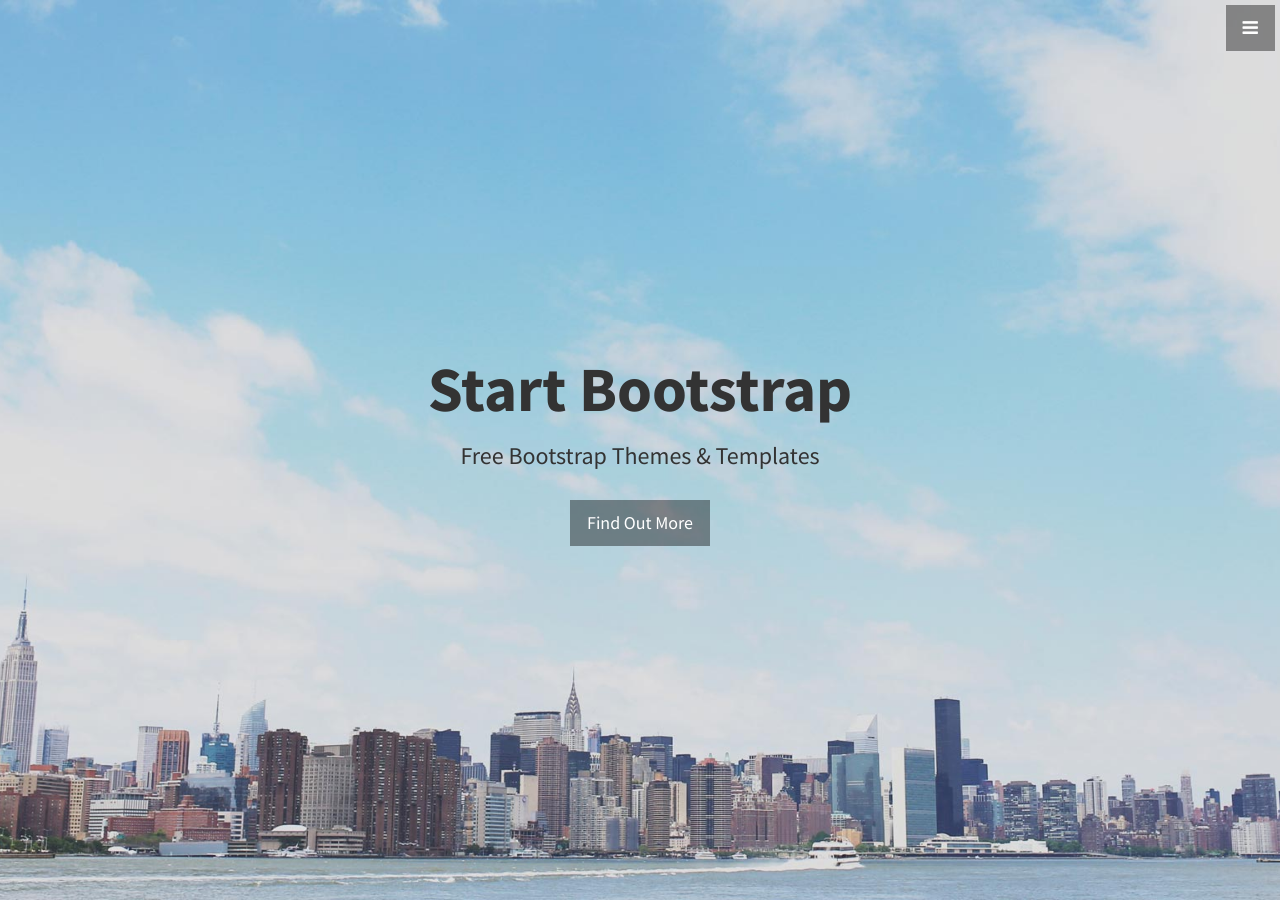
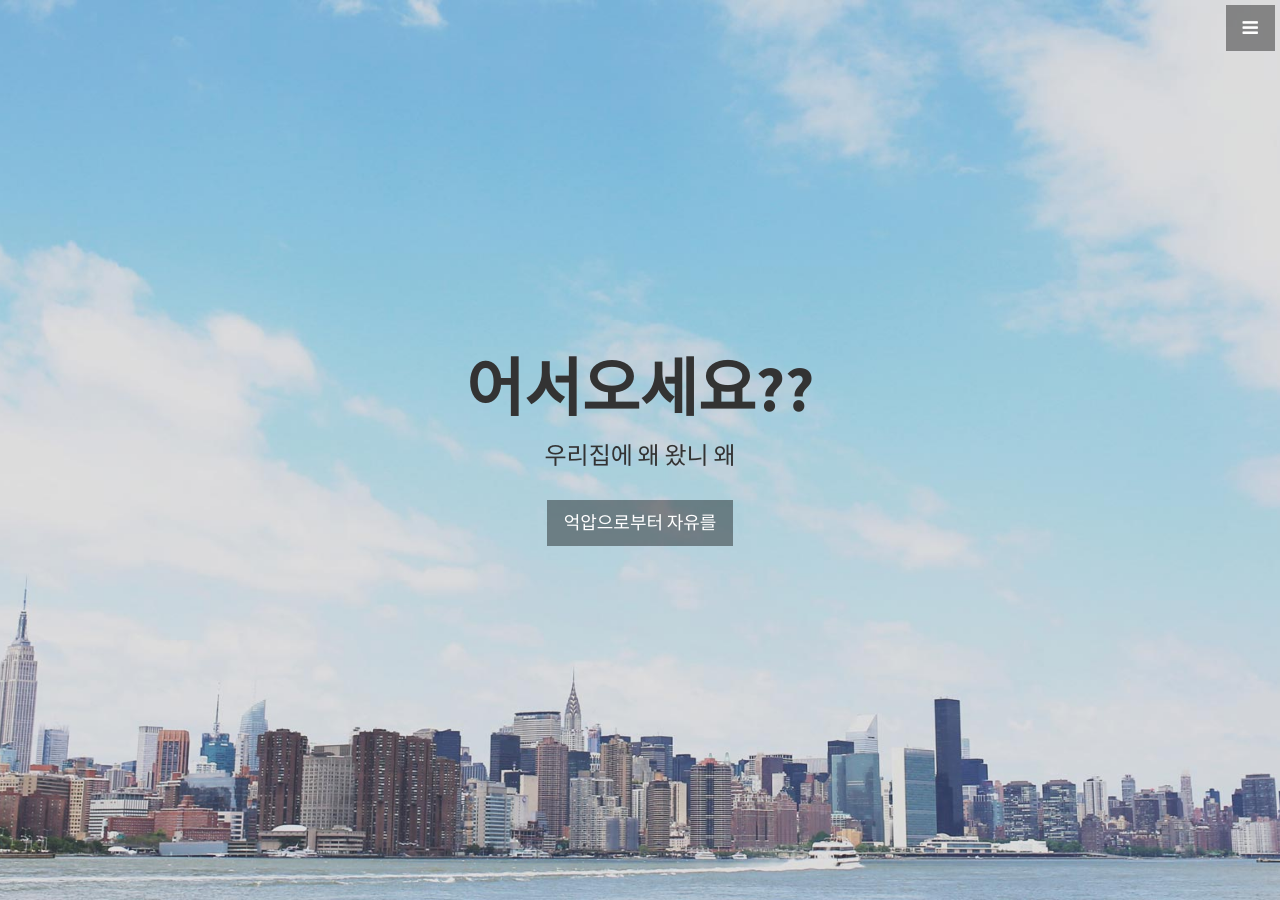
Before and after one commit to freedomfromoppression/freedomfromoppression.github.io, a Jekyll site: the page built from index.html, in a window 1280 px wide and 900 px high. Built offline with Jekyll 4.4.1, drawn with Linux system fonts in a browser that asks for light colours.

Commit message:
Update header.html

```diff
--- a/_includes/header.html
+++ b/_includes/header.html
@@ -1,8 +1,8 @@
 <header id="top" class="header">
   <div class="text-vertical-center">
-    <h1>Start Bootstrap</h1>
-    <h3>Free Bootstrap Themes &amp; Templates</h3>
+    <h1>어서오세요??</h1>
+    <h3>우리집에 왜 왔니 왜 </h3>
     <br>
-    <a href="#about" class="btn btn-dark btn-lg">Find Out More</a>
+    <a href="#about" class="btn btn-dark btn-lg">억압으로부터 자유를</a>
   </div>
 </header>
```
